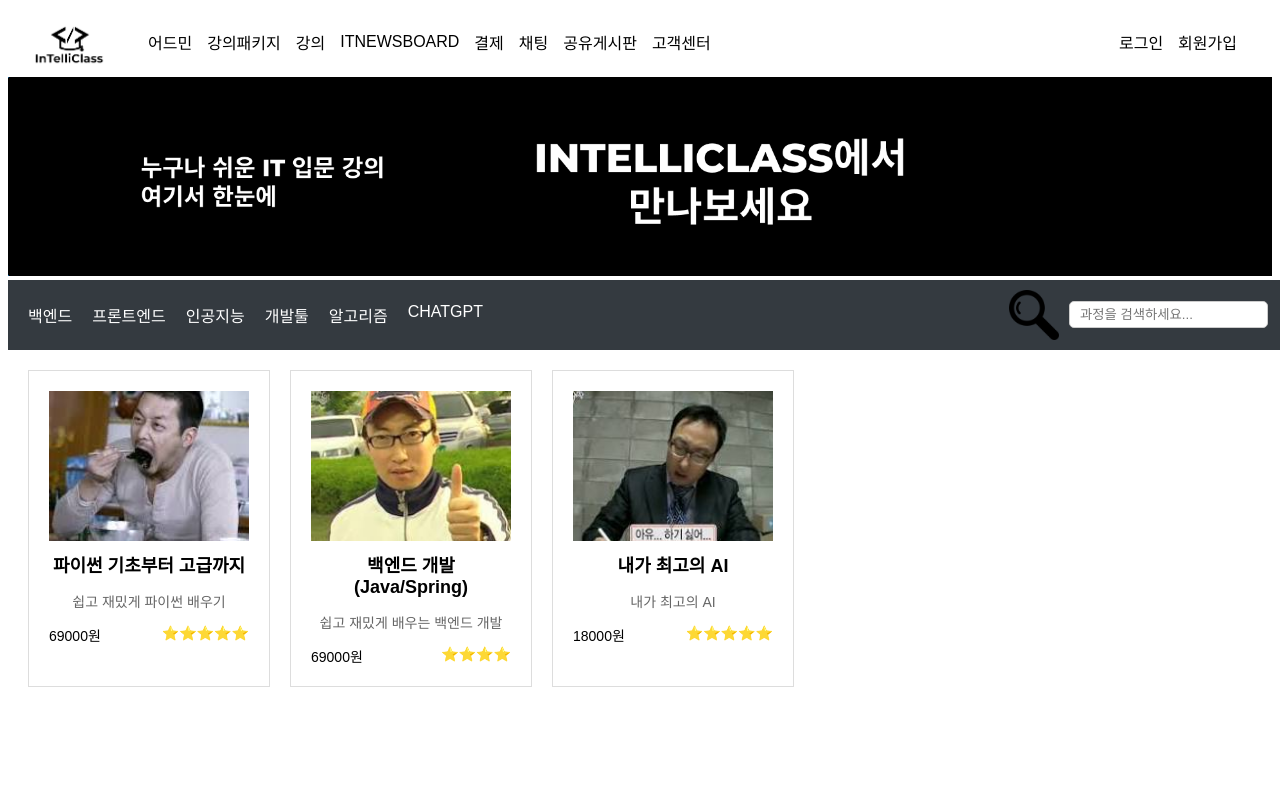
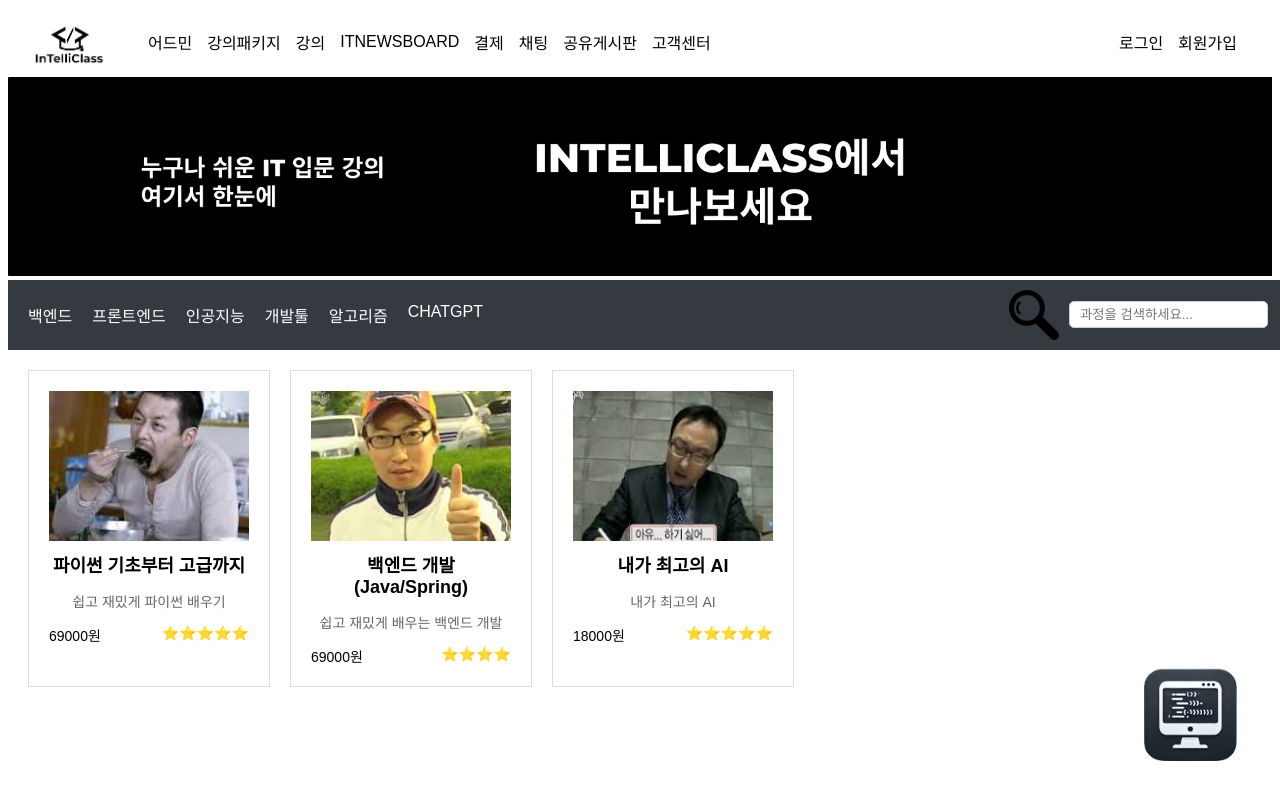
Before and after one commit to qkskck326326/intelligent_react, a Next.js app: page / in a window 1280 px wide. Built offline with nearby package versions, Linux system fonts and the light colour scheme; a web font is replaced by a local one.

Commit message:
_app.jsx > index.jsx 수정2

```diff
--- a/src/pages/index.jsx
+++ b/src/pages/index.jsx
@@ -19,17 +19,17 @@
                 <img src='/images/banner.png' alt="Banner" style={{width: '100%', height:'auto'}}/>
                 <NavBar/>
                 <CourseList/>
-                {/*<div*/}
-                {/*    className={styles.fixedButton}*/}
-                {/*    onClick={handleOpenTestAI}*/}
-                {/*    style={{ cursor: 'pointer' }}*/}
-                {/*>*/}
-                {/*    <img*/}
-                {/*        src="/images/SCC.png"*/}
-                {/*        alt="Simple Code Compiler test"*/}
-                {/*        style={{ width: '100px', height: '100px' }}*/}
-                {/*    />*/}
-                {/*</div>*/}
+                <div
+                    className={styles.fixedButton}
+                    onClick={handleOpenTestAI}
+                    style={{ cursor: 'pointer' }}
+                >
+                    <img
+                        src="/images/SCC.png"
+                        alt="Simple Code Compiler test"
+                        style={{ width: '100px', height: '100px' }}
+                    />
+                </div>
             </main>
         </div>
     );
```
